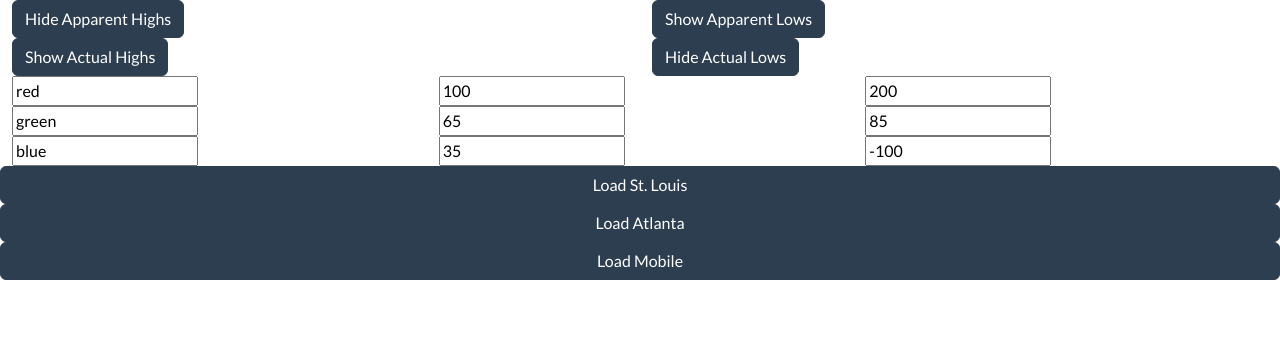
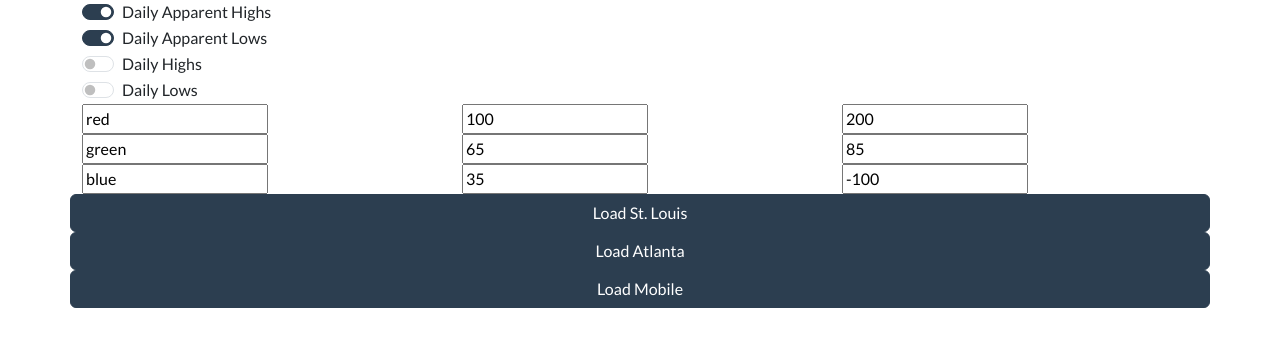
Before and after one commit to DavidZemon/city-weather-comparison, a React (Create React App) app: page / in a window 1280 px wide. Shown: the top 346 px of the page. Built offline with nearby package versions, Linux system fonts and the light colour scheme.

Commit message:
feat: Switch from buttons to toggle switches

```diff
--- a/src/App.tsx
+++ b/src/App.tsx
@@ -1,46 +1,52 @@
 import React, {useState} from 'react';
-import {Button, Col, Container, Row} from "react-bootstrap";
+import {Button, Col, Container, Form, Row} from "react-bootstrap";
 import {CityName} from "./utils";
 import {MyChart, Range} from "./MyChart";
 
 function App() {
-    const [showApparentHighs, setApparent] = useState(true);
-    const [showActualHighs, setActual] = useState(false);
-    const [showActualLows, setHighs] = useState(true);
-    const [showApparentLows, setLows] = useState(false);
+    const [showApparentHighs, setApparentHighs] = useState(true);
+    const [showApparentLows, setShowApparentLows] = useState(true);
+    const [showHighs, setHighs] = useState(false);
+    const [showLows, setLows] = useState(false);
     const [red, setRed] = useState<Range>({color: "red", from: 100, to: 200});
     const [green, setGreen] = useState<Range>({color: "green", from: 65, to: 85});
     const [blue, setBlue] = useState<Range>({color: "blue", from: 35, to: -100});
 
     return (
-        <Container fluid>
-            <Row>
-                <Col>
-                    <Button onClick={() => setApparent(!showApparentHighs)}>
-                        {showApparentHighs ? "Hide" : "Show"} Apparent Highs
-                    </Button>
-                </Col>
+        <Container>
+            <Form>
+                <Form.Switch
+                    id='apparentHighs'
+                    title='Show daily apparent high temperatures (heat index / wind chill)'
+                    label='Daily Apparent Highs'
+                    defaultChecked={showApparentHighs}
+                    onClick={(e) => setApparentHighs(!showApparentHighs)}
+                />
 
-                <Col>
-                    <Button onClick={() => setLows(!showApparentLows)}>
-                        {showApparentLows ? "Hide" : "Show"} Apparent Lows
-                    </Button>
-                </Col>
-            </Row>
+                <Form.Switch
+                    id='apparentLows'
+                    title='Show daily apparent low temperatures (heat index / wind chill)'
+                    label='Daily Apparent Lows'
+                    defaultChecked={showApparentLows}
+                    onClick={(e) => setShowApparentLows(!showApparentLows)}
+                />
 
-            <Row>
-                <Col>
-                    <Button onClick={() => setActual(!showActualHighs)}>
-                        {showActualHighs ? "Hide" : "Show"} Actual Highs
-                    </Button>
-                </Col>
+                <Form.Switch
+                    id='highs'
+                    title='Show daily high temperatures'
+                    label='Daily Highs'
+                    defaultChecked={showHighs}
+                    onClick={(e) => setHighs(!showHighs)}
+                />
 
-                <Col>
-                    <Button onClick={() => setHighs(!showActualLows)}>
-                        {showActualLows ? "Hide" : "Show"} Actual Lows
-                    </Button>
-                </Col>
-            </Row>
+                <Form.Switch
+                    id='lows'
+                    title='Show daily low temperatures'
+                    label='Daily Lows'
+                    defaultChecked={showLows}
+                    onClick={(e) => setLows(!showLows)}
+                />
+            </Form>
 
             {
                 ([
@@ -93,8 +99,8 @@ function App() {
                                 cityName={cityName}
                                 showApparentHighs={showApparentHighs}
                                 showApparentLows={showApparentLows}
-                                showActualHighs={showActualHighs}
-                                showActualLows={showActualLows}
+                                showActualHighs={showHighs}
+                                showActualLows={showLows}
                                 ranges={[red, green, blue]}
                             />
                     )
```
